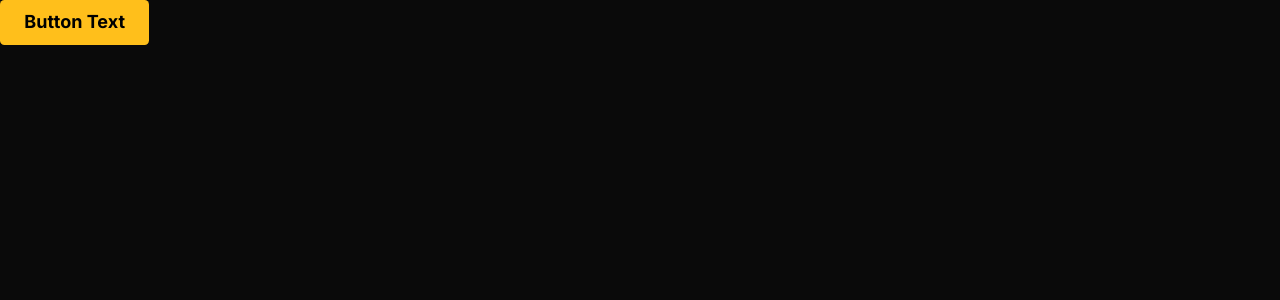
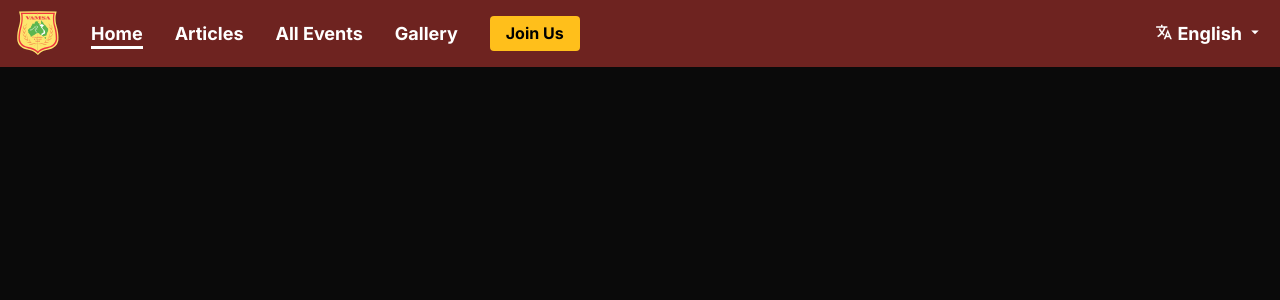
Before and after one commit to ShiroKatake/vamsa-website, a Next.js app: page / in a window 1280 px wide. Shown: the top 300 px of the page. Built offline with nearby package versions, Linux system fonts and the light colour scheme.

Commit message:
feat: navbar

```diff
--- a/app/page.tsx
+++ b/app/page.tsx
@@ -1,6 +1,6 @@
 'use client';
-import {Button} from '@/components/Button/Button';
+import {NavBar} from '@/components/NavBar/NavBar';
 
 export default function Home() {
-  return <Button>Button Text</Button>;
+  return <NavBar />;
 }
--- a/components/Button/Button.styled.ts
+++ b/components/Button/Button.styled.ts
@@ -1,12 +1,13 @@
 import styled from 'styled-components';
 
 export const StyledButton = styled.button`
+  display: inline-block;
   border: none;
   border-radius: 0.25em;
   background-color: ${({theme}) => theme.colors.primary};
-  padding: 0.9em 1.35em;
+  padding: 0.75em 1em;
   cursor: pointer;
   font-weight: 700;
-  font-size: 1.125rem;
+  font-size: 1rem;
   line-height: 0.72;
 `;
--- a/components/Button/Button.tsx
+++ b/components/Button/Button.tsx
@@ -2,13 +2,13 @@ import React from 'react';
 import {StyledButton} from './Button.styled';
 
 interface ButtonProps {
-  url?: string;
+  href?: string;
   onClick?: () => void;
   children: React.ReactNode;
 }
 
-export const Button: React.FC<ButtonProps> = ({children, onClick, url}) => {
-  const tag = url ? 'a' : 'button';
+export const Button: React.FC<ButtonProps> = ({children, onClick, href}) => {
+  const tag = href ? 'a' : 'button';
   return (
     <StyledButton as={tag} onClick={onClick}>
       {children}
--- /dev/null
+++ b/components/NavBar/NavBar.styled.ts
@@ -0,0 +1,42 @@
+import styled from 'styled-components';
+
+export const StyledNavBar = styled.nav`
+  ul {
+    display: flex;
+    align-items: center;
+    gap: 2rem;
+    list-style: none;
+    margin: 0;
+    padding: 0.5em 1em;
+    background-color: ${({theme}) => theme.colors.background2};
+  }
+
+  li.logo {
+    width: 2.6875rem;
+  }
+
+  li:not(.button):not(.logo) {
+    font-size: 1.125rem;
+    font-weight: 700;
+    color: ${({theme}) => theme.colors.white};
+    padding: 4px 0 2px 0;
+    border-bottom: 3px solid transparent;
+  }
+
+  li.link:hover,
+  li.link.active {
+    border-bottom: 3px solid ${({theme}) => theme.colors.white};
+  }
+
+  li.language {
+    display: flex;
+    justify-content: flex-end;
+    flex-grow: 1;
+
+    div {
+      display: flex;
+      gap: 0.25rem;
+      cursor: pointer;
+    }
+  }
+`;
--- /dev/null
+++ b/components/NavBar/NavBar.tsx
@@ -0,0 +1,45 @@
+import Link from 'next/link';
+import React from 'react';
+import {Button} from '../Button/Button';
+import {StyledNavBar} from './NavBar.styled';
+import Logo from './vamsa.svg';
+import {IoLanguageSharp} from 'react-icons/io5';
+import {MdArrowDropDown} from 'react-icons/md';
+import {usePathname} from 'next/navigation';
+
+const routes = {
+  Home: '/',
+  Articles: '/articles',
+  'All Events': '/events',
+  Gallery: '/gallery',
+};
+
+export const NavBar: React.FC = () => {
+  const pathname = usePathname();
+  return (
+    <StyledNavBar>
+      <ul>
+        <li className="logo">
+          <Link href="/" aria-label="Homepage">
+            <Logo />
+          </Link>
+        </li>
+        {Object.entries(routes).map(([key, value]) => (
+          <li key={key} className={pathname === value ? 'link active' : 'link'}>
+            <Link href={value}>{key}</Link>
+          </li>
+        ))}
+        <li className="button">
+          <Button href="/join">Join Us</Button>
+        </li>
+        <li className="language">
+          <div>
+            <IoLanguageSharp />
+            English
+            <MdArrowDropDown />
+          </div>
+        </li>
+      </ul>
+    </StyledNavBar>
+  );
+};
--- /dev/null
+++ b/declarations.d.ts
@@ -0,0 +1,5 @@
+declare module '*.svg' {
+  import React from 'react';
+  const SVG: React.VFC<React.SVGProps<SVGSVGElement>>;
+  export default SVG;
+}
--- a/next.config.ts
+++ b/next.config.ts
@@ -6,6 +6,14 @@ const nextConfig: NextConfig = {
   compiler: {
     styledComponents: true,
   },
+  turbopack: {
+    rules: {
+      '*.svg': {
+        loaders: ['@svgr/webpack'],
+        as: '*.js',
+      },
+    },
+  },
 };
 
 export default nextConfig;
--- a/package.json
+++ b/package.json
@@ -13,11 +13,13 @@
     "next": "15.4.6",
     "react": "19.1.0",
     "react-dom": "19.1.0",
+    "react-icons": "^5.5.0",
     "styled-components": "^6.1.19"
   },
   "devDependencies": {
     "@eslint/eslintrc": "^3",
     "@shopify/prettier-config": "^1.1.4",
+    "@svgr/webpack": "^8.1.0",
     "@swc/core": "^1.13.3",
     "@swc/plugin-styled-components": "^9.0.3",
     "@types/eslint": "^9.6.1",
--- a/tsconfig.json
+++ b/tsconfig.json
@@ -22,6 +22,6 @@
       "@/*": ["./*"]
     }
   },
-  "include": ["next-env.d.ts", "**/*.ts", "**/*.tsx", ".next/types/**/*.ts"],
+  "include": ["declarations.d.ts", "next-env.d.ts", "**/*.ts", "**/*.tsx", ".next/types/**/*.ts"],
   "exclude": ["node_modules"]
 }
```
Also changed, not shown: components/NavBar/vamsa.svg (renamed from public/vamsa.svg), 1 other file (tests, documents, lock files or other folders).
